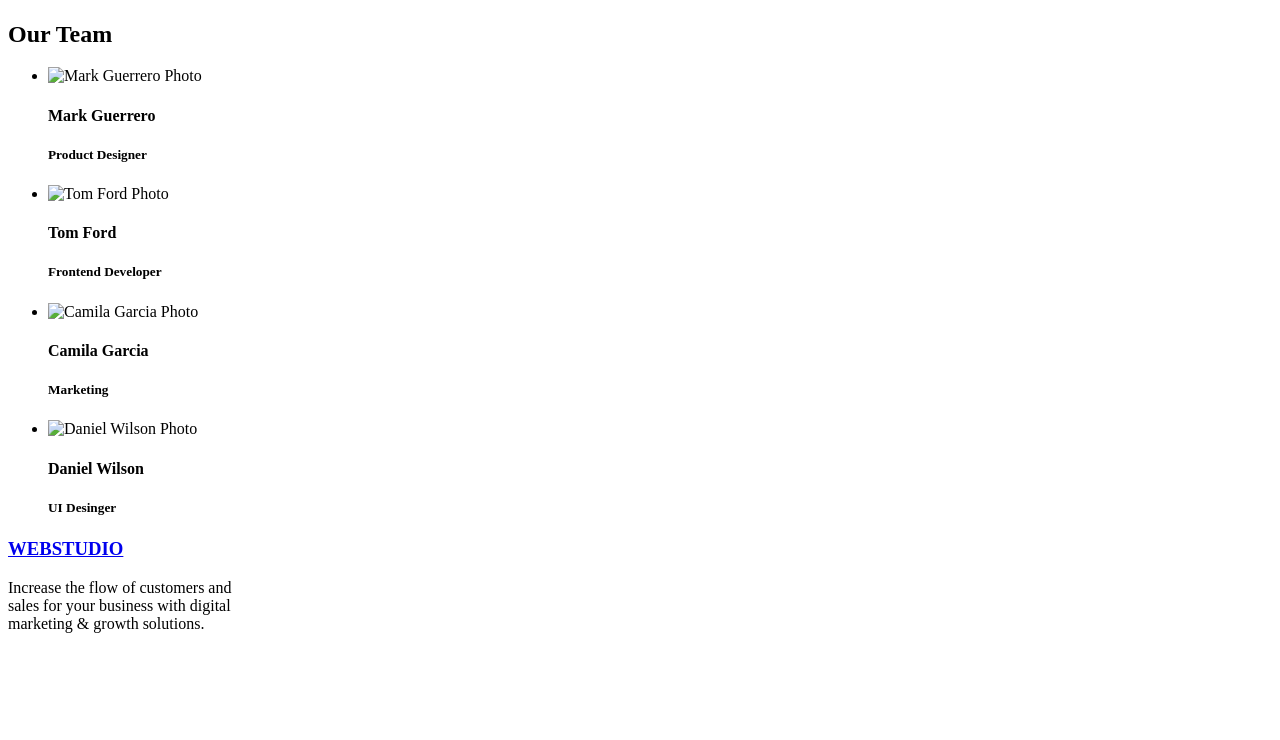
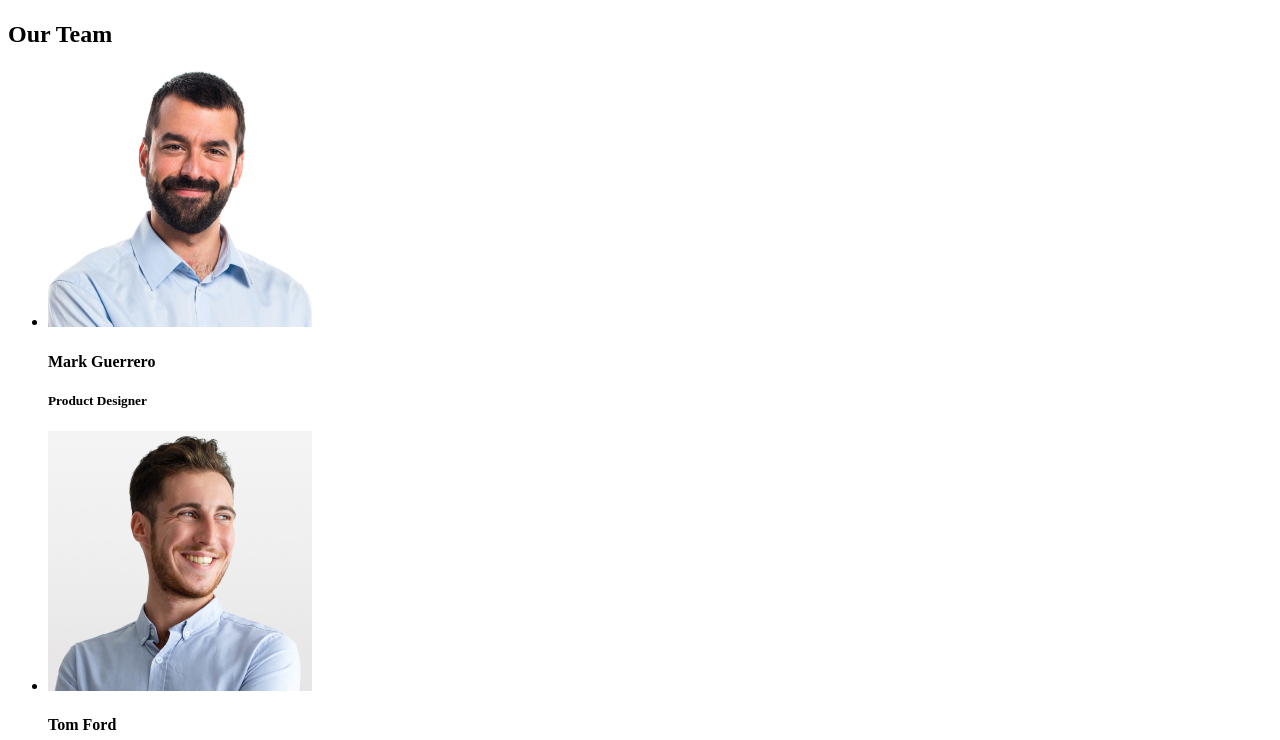
Before and after one commit to RamonSanGabriel/goit-markup-hw-01, a plain HTML site: page index.html in a window 1280 px wide. Shown: the part 1020-1760 px from the top of the page. Before the commit the page ends 1669 px from the top, so only its background shows below. Drawn offline with Linux system fonts and the light colour scheme; the site is published under a folder, as on GitHub Pages, so addresses that start at the root find nothing.

Commit message:
images
removed the rest of the / from img element.

```diff
--- a/index.html
+++ b/index.html
@@ -10,7 +10,7 @@
 <body>
   <header>
 
-    <a href="/images/logo.png" target="_blank">
+    <a href="images/logo.png" target="_blank">
       <h3>WEBSTUDIO</h3>
     </a>
     <nav>
@@ -74,25 +74,25 @@
 
       <ul>
         <li>
-          <img src="/images/section3-img1.jpg" alt="Mark Guerrero Photo" width="264" height="260">
+          <img src="images/section3-img1.jpg" alt="Mark Guerrero Photo" width="264" height="260">
           <h4>Mark Guerrero</h4>
           <h5>Product Designer</h5>
         </li>
 
         <li>
-          <img src="/images/section3-img2.jpg" alt="Tom Ford Photo" width="264" height="260">
+          <img src="images/section3-img2.jpg" alt="Tom Ford Photo" width="264" height="260">
           <h4>Tom Ford</h4>
           <h5>Frontend Developer</h5>
         </li>
 
         <li>
-          <img src="/images/section3-img3.jpg" alt="Camila Garcia Photo" width="264" height="260">
+          <img src="images/section3-img3.jpg" alt="Camila Garcia Photo" width="264" height="260">
           <h4>Camila Garcia</h4>
           <h5>Marketing</h5>
         </li>
 
         <li>
-          <img src="/images/section3-img4.jpg" alt="Daniel Wilson Photo" width="264" height="260">
+          <img src="images/section3-img4.jpg" alt="Daniel Wilson Photo" width="264" height="260">
           <h4>Daniel Wilson</h4>
           <h5>UI Desinger</h5>
         </li>
@@ -102,7 +102,7 @@
   </main>
 
   <footer>
-    <a href="/images/logo.png" target="_blank">
+    <a href="images/logo.png" target="_blank">
       <h3>WEBSTUDIO</h3>
     </a>
     <p>Increase the flow of customers and<br>
```
